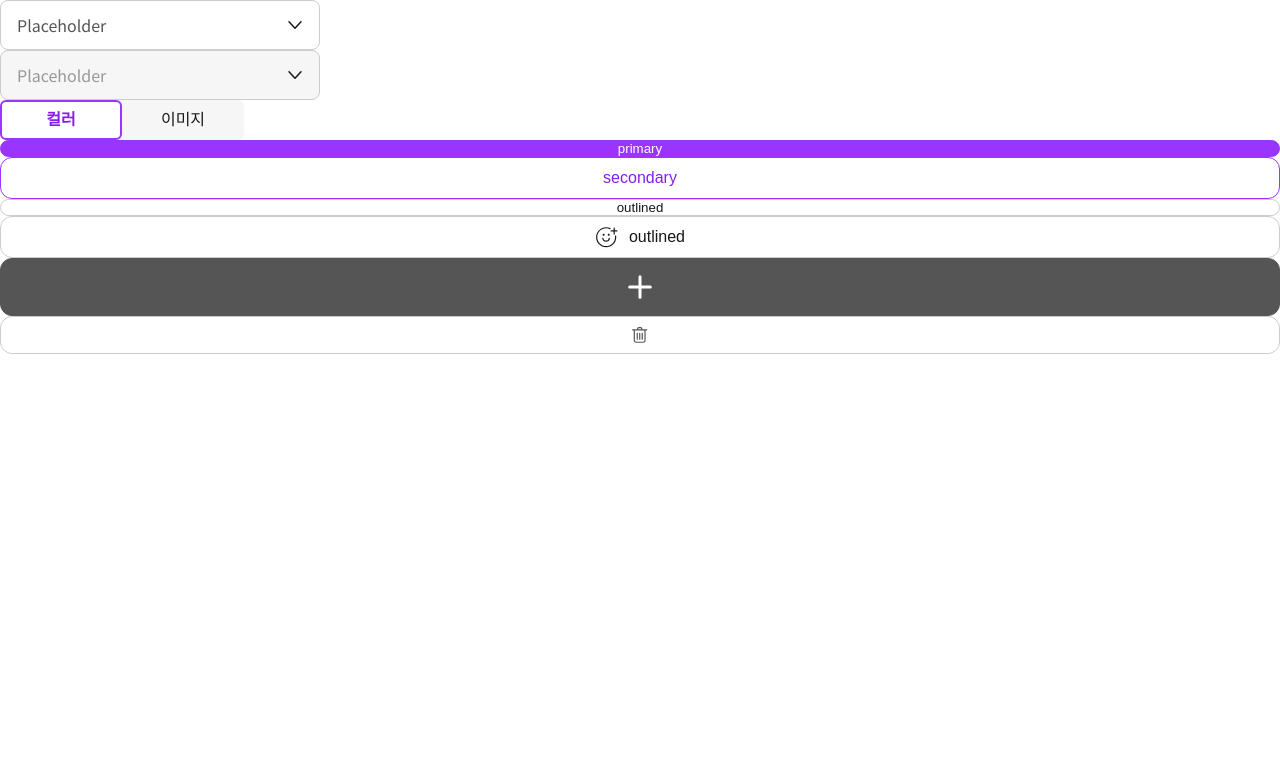
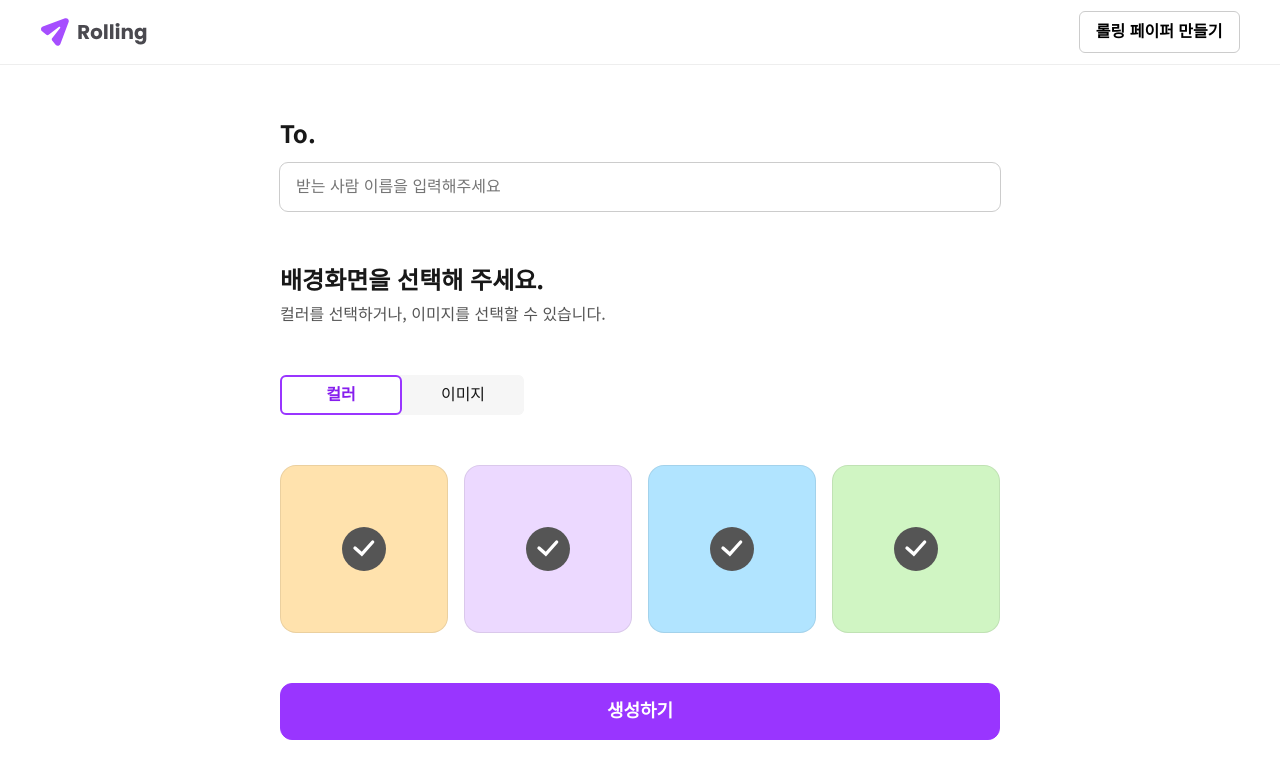
Before and after one commit to naya-h2/PART2-NDHH, a React (Vite) app: page /post in a window 1280 px wide. Shown: the top 778 px of the page. Built offline with nearby package versions, Linux system fonts and the light colour scheme; a web font is replaced by a local one.

Commit message:
feat: CreatePage 구현 완료

```diff
--- a/src/App.jsx
+++ b/src/App.jsx
@@ -1,33 +1,12 @@
-import Button from "./components/Button";
+import CreatePage from "./pages/CreatePage";
+import Input from "./components/Input";
 import Dropdown from "./components/Dropdown";
-import ToggleButton from "./components/ToggleButton";
 
 function App() {
   return (
     // ↓ 여기서 바로 컴포넌트 import해서 view 확인하세요
     <>
-      <Dropdown />
-      <Dropdown disabled />
-      <ToggleButton />
-      {/* primary, secondary, outlined */}
-      {/* children prop 꼭 필요 */}
-      {/* size prop으로는 sizeNN 넘겨주면 됩니다 */}
-      <Button type="primary" size="primarySize56">
-        primary
-      </Button>
-      <Button type="secondary" size="size40">
-        secondary
-      </Button>
-      <Button type="outlined" size="outlinedSize56">
-        outlined
-      </Button>
-      {/* outlined type에 icon 넘겨주면 얼굴모양 버튼 생겨요! */}
-      <Button type="outlined" size="size40" icon>
-        outlined
-      </Button>
-      {/* plus, trash 버튼은 아래 코드 그대로 쓰시면 됩니다 */}
-      <Button type="plus" size="plusSize" />
-      <Button type="trash" size="trashSize" />
+      <CreatePage />
     </>
     // ↑
 
--- a/src/components/Input.jsx
+++ b/src/components/Input.jsx
@@ -9,13 +9,12 @@ Input.propTypes = {
 };
 
 function Input({ placeholder, disabled }) {
-  // 에러 상태 확인하기 위해 임의로 에러 상태 추가 (추후 수정)
   // iserror에 boolean 값 전달해주면 안돼서 state로 falsy, truthy한 값 전달해줌
   const [error, setError] = useState("");
 
   const handleInputChange = (e) => {
-    // 길이가 5보다 작을 경우 에러 메시지 표시하기
-    if (e.target.value.length < 5 && e.target.value.length !== 0) {
+    // input에 아무 값도 입력하지 않았을 경우
+    if (e.target.value.length == 0) {
       setError("true");
     } else {
       setError("");
@@ -25,7 +24,7 @@ function Input({ placeholder, disabled }) {
   return (
     <>
       <StyledInput iserror={error} onBlur={handleInputChange} placeholder={placeholder} disabled={disabled} />
-      {error && <ErrorMessage>Error Message</ErrorMessage>}
+      {error && <ErrorMessage>값을 입력해 주세요.</ErrorMessage>}
     </>
   );
 }
--- a/src/components/ToggleButton.jsx
+++ b/src/components/ToggleButton.jsx
@@ -1,20 +1,17 @@
-import { useState } from "react";
 import styled from "styled-components";
 import { FONT16B, FONT16 } from "../styles/FontStyles";
 
-const ToggleButton = () => {
-  const [selectedValue, setSelectedValue] = useState("color");
-
-  const handleToggle = (value) => {
-    setSelectedValue(value);
+const ToggleButton = ({ handleToggle, selected }) => {
+  const handleTypeChange = (value) => {
+    handleToggle(value);
   };
 
   return (
     <ButtonWrapper>
-      <Button onClick={() => handleToggle("color")} selected={selectedValue === "color"}>
+      <Button onClick={() => handleTypeChange("color")} selected={selected === "color"}>
         컬러
       </Button>
-      <Button onClick={() => handleToggle("image")} selected={selectedValue === "image"}>
+      <Button onClick={() => handleTypeChange("image")} selected={selected === "image"}>
         이미지
       </Button>
     </ButtonWrapper>
--- a/src/pages/CreatePage.jsx
+++ b/src/pages/CreatePage.jsx
@@ -1,7 +1,148 @@
+import { useState } from "react";
+import styled from "styled-components";
+import Header from "../components/Header";
+import Input from "../components/Input";
+import ToggleButton from "../components/ToggleButton";
+import Option from "../components/Option";
+import Button from "../components/Button";
+import { FONT24B, FONT16 } from "../styles/FontStyles";
+import chooseImg from "../assets/jeonghan.jpeg"; // 이미지 수정
+
 function CreatePage() {
+  const [selectedType, setSelectedType] = useState("color");
+
+  const handleToggle = (value) => {
+    setSelectedType(value);
+  };
+
   return (
-    <div></div>
-  )
+    <PageContainer>
+      <Header />
+      <BodyContainer>
+        <InputContainer>
+          <InputTitle>To.</InputTitle>
+          <Input placeholder="받는 사람 이름을 입력해주세요" />
+        </InputContainer>
+        <TextContainer>
+          <Heading>배경화면을 선택해 주세요.</Heading>
+          <Description>컬러를 선택하거나, 이미지를 선택할 수 있습니다.</Description>
+        </TextContainer>
+        <ToggleButton handleToggle={handleToggle} selected={selectedType} />
+        <OptionContainer>
+          {selectedType === "color" ? (
+            <>
+              <Option color="Orange" />
+              <Option color="Purple" />
+              <Option color="Blue" />
+              <Option color="Green" />
+            </>
+          ) : (
+            <>
+              <Option src={chooseImg} />
+              <Option src={chooseImg} />
+              <Option src={chooseImg} />
+              <Option src={chooseImg} />
+            </>
+          )}
+        </OptionContainer>
+      </BodyContainer>
+      <ButtonContainer>
+        <Button type="primary" size="size56">
+          생성하기
+        </Button>
+      </ButtonContainer>
+    </PageContainer>
+  );
 }
 
-export default CreatePage
+const PageContainer = styled.div`
+  max-width: 192rem;
+`;
+
+const BodyContainer = styled.div`
+  width: 72rem;
+  margin: auto;
+  margin-top: 5rem;
+
+  display: flex;
+  align-items: flex-start;
+  flex-direction: column;
+  gap: 5rem;
+
+  @media (max-width: 768px) {
+    width: 32rem;
+  }
+`;
+
+const InputContainer = styled.div`
+  width: 72rem;
+
+  display: inline-flex;
+  flex-direction: column;
+  align-items: flex-start;
+  gap: 1.2rem;
+
+  @media (max-width: 768px) {
+    width: 32rem;
+  }
+`;
+
+const InputTitle = styled.p`
+  color: var(--Gray9);
+  ${FONT24B}
+`;
+
+const TextContainer = styled.div`
+  display: flex;
+  flex-direction: column;
+  align-items: flex-start;
+  gap: 0.4rem;
+`;
+
+const Heading = styled.h2`
+  color: var(--Gray9);
+  ${FONT24B}
+`;
+
+const Description = styled.p`
+  color: var(--Gray5);
+  ${FONT16}
+`;
+
+const OptionContainer = styled.div`
+  display: grid;
+  grid-template-columns: repeat(4, 1fr);
+  gap: 1.6rem;
+
+  @media (max-width: 768px) {
+    grid-template-columns: repeat(2, 1fr);
+    gap: 1.2rem;
+  }
+`;
+
+const ButtonContainer = styled.div`
+  width: 72rem;
+
+  margin: auto;
+  margin-top: 5rem;
+
+  @media (max-width: 1199px) {
+    position: fixed;
+
+    left: 50%;
+    bottom: 2.4rem;
+    transform: translateX(-50%);
+  }
+
+  @media (max-width: 768px) {
+    width: 32rem;
+
+    position: fixed;
+
+    left: 50%;
+    bottom: 2.4rem;
+    transform: translateX(-50%);
+  }
+`;
+
+export default CreatePage;
```
Also changed, not shown: src/assets/jeonghan.jpeg (added).
